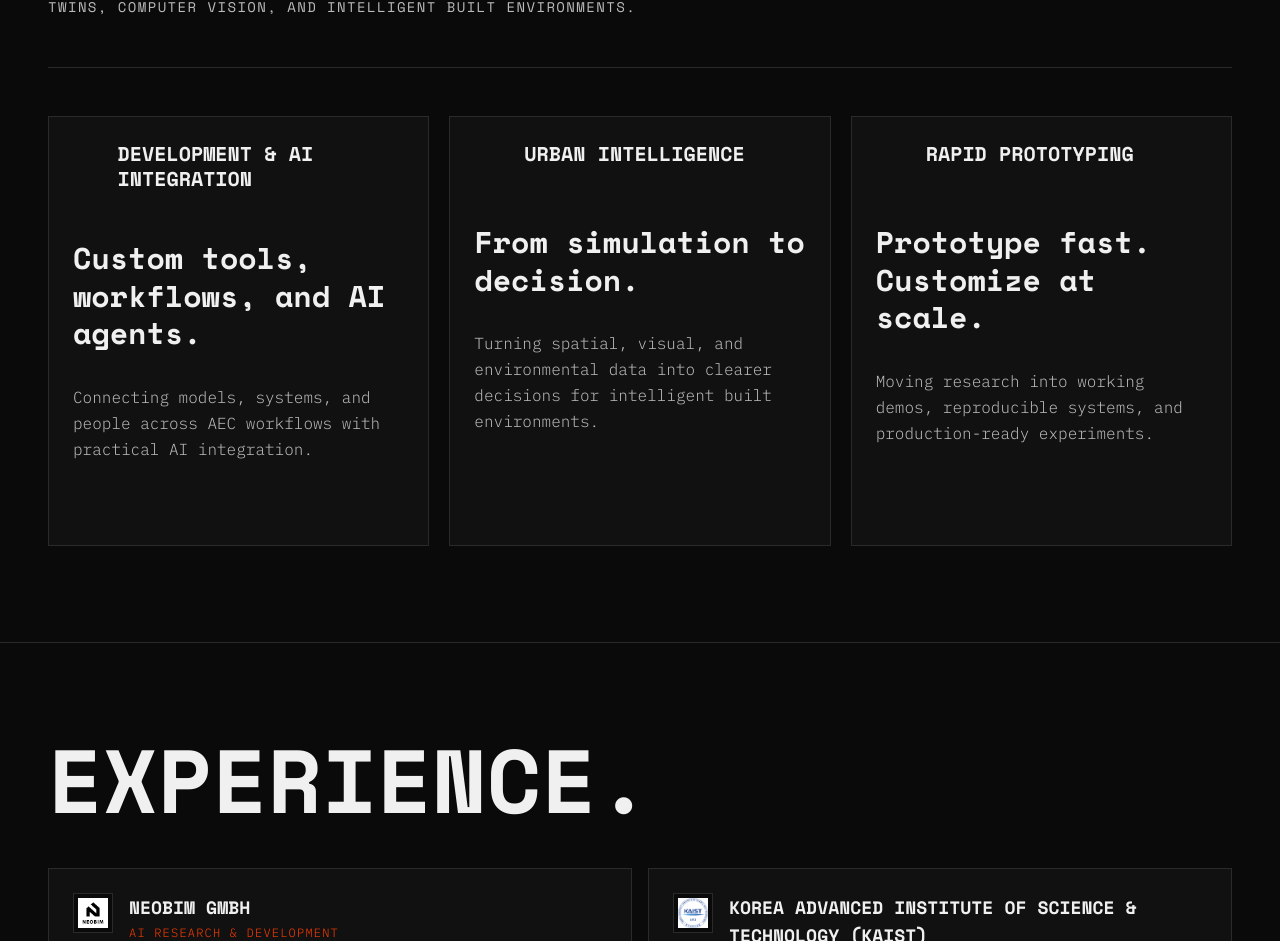
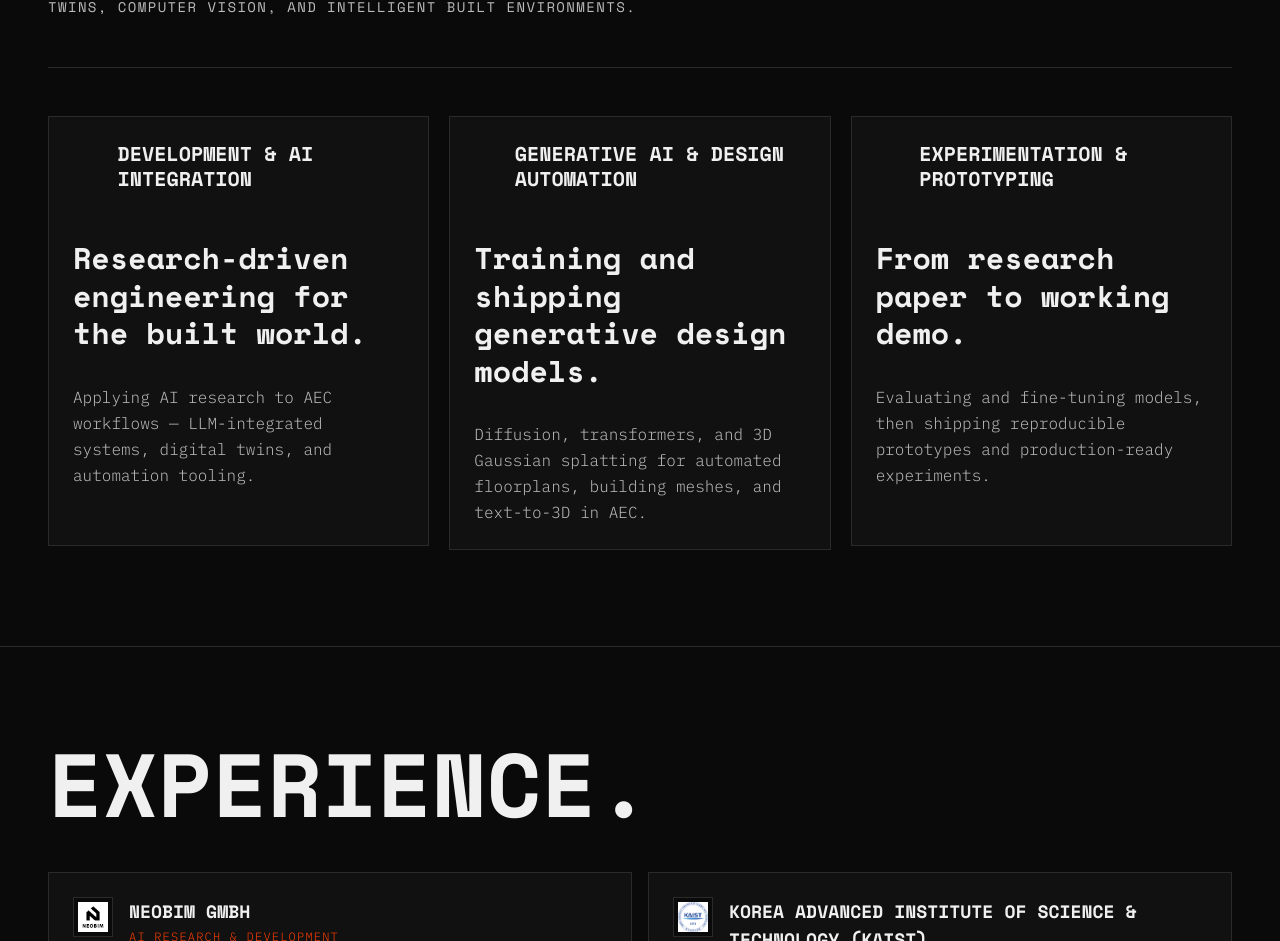
Before and after one commit to adeerkhan/adeerkhan.github.io, a Next.js app: page / in a window 1280 px wide. Shown: the part 1052-1993 px from the top of the page. Built offline with nearby package versions, Linux system fonts and the light colour scheme; some icons are missing.

Commit message:
Rewrite skill panels: generative AI design automation, experimentation and prototyping

```diff
--- a/data/skills.ts
+++ b/data/skills.ts
@@ -3,24 +3,24 @@ export const skillGroups = [
     title: "Development & AI Integration",
     iconifyTag: "mdi:layers-triple",
     accent: "var(--terminal-green)",
-    headline: "Custom tools, workflows, and AI agents.",
+    headline: "Research-driven engineering for the built world.",
     summary:
-      "Connecting models, systems, and people across AEC workflows with practical AI integration.",
+      "Applying AI research to AEC workflows — LLM-integrated systems, digital twins, and automation tooling.",
   },
   {
-    title: "Urban Intelligence",
-    iconifyTag: "mdi:chart-line",
+    title: "Generative AI & Design Automation",
+    iconifyTag: "mdi:auto-fix",
     accent: "#9B5DE5",
-    headline: "From simulation to decision.",
+    headline: "Training and shipping generative design models.",
     summary:
-      "Turning spatial, visual, and environmental data into clearer decisions for intelligent built environments.",
+      "Diffusion, transformers, and 3D Gaussian splatting for automated floorplans, building meshes, and text-to-3D in AEC.",
   },
   {
-    title: "Rapid Prototyping",
-    iconifyTag: "mdi:flash-outline",
+    title: "Experimentation & Prototyping",
+    iconifyTag: "mdi:flask-outline",
     accent: "#F72585",
-    headline: "Prototype fast. Customize at scale.",
+    headline: "From research paper to working demo.",
     summary:
-      "Moving research into working demos, reproducible systems, and production-ready experiments.",
+      "Evaluating and fine-tuning models, then shipping reproducible prototypes and production-ready experiments.",
   },
 ];
```
